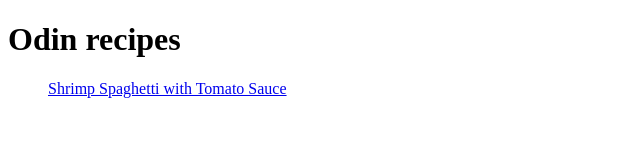
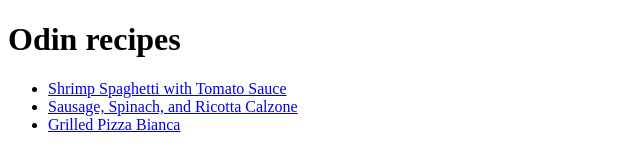
Before and after one commit to walpanee/odin-recipes, a plain HTML site: page index.html in a window 1280 px wide. Shown: the whole page, without its empty margins (0-640 px from the left). Drawn offline with Linux system fonts and the light colour scheme.

```diff
--- a/index.html
+++ b/index.html
@@ -9,7 +9,9 @@
     <h1>Odin recipes</h1>
 
     <ul>
-        <a href="recipes/Spaghetti.html">Shrimp Spaghetti with Tomato Sauce</a>
+        <li><a href="recipes/Spaghetti.html">Shrimp Spaghetti with Tomato Sauce</a></li>
+        <li><a href="recipes/calzone.html">Sausage, Spinach, and Ricotta Calzone</a></li>
+        <li><a href="recipes/pizza.html">Grilled Pizza Bianca</a></li>
     </ul>
 
 </body>
```
Also changed, not shown: 1 other file.
